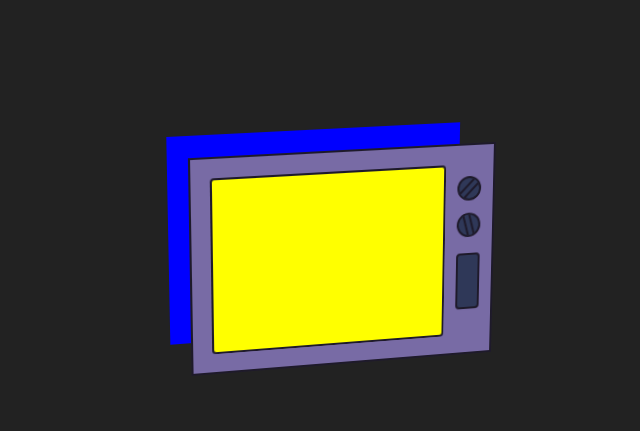
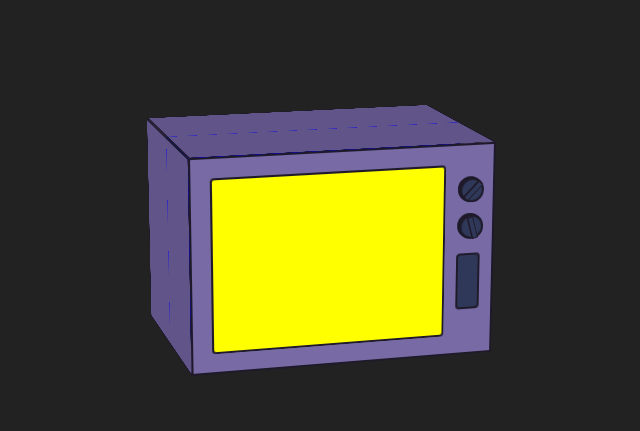
Before and after one commit to wuaiwuai/simpsons-quotes, a website: page index.html in a window 1280 px wide. Shown: the whole page, without its empty margins (324-964 px from the left). Drawn offline with Linux system fonts and the light colour scheme.

Commit message:
css updates

```diff
--- a/css/partials/_tv.scss
+++ b/css/partials/_tv.scss
@@ -29,6 +29,7 @@ $outline: darken($tv-color-base, 30%);
 	width: $size;
 	display: block;
 	transform-style: preserve-3d;
+	-webkit-transform-style: preserve-3d;
 	position: relative;
 
 	// transform: rotateX(-15deg) rotateY(15deg);
@@ -64,7 +65,26 @@ $outline: darken($tv-color-base, 30%);
 	left: $tv-frame;
 	@include border-radius(4px);
 }
+.tv-side.front {
+	// background: yellow;
+	transform-style: preserve-3d;
+	-webkit-transform-style: preserve-3d;
+	background: lighten($tv-color-base, 10%);
+	transform: translate3d(0, 0, $size*$rect/2);
+	height: $size*$rect;
+	&:after {
+		content: "";
+		display: block;
+		height: inherit;
+		width: inherit;
+	}
+}
 .tv-side .dial {
+	position: relative;
+	transform-style: preserve-3d;
+	-webkit-transform-style: preserve-3d;
+	.dial-layer {
+		-webkit-backface-visibility: hidden;
 		position: absolute;
 		top: 30px;
 		right: 12px;
@@ -73,26 +93,56 @@ $outline: darken($tv-color-base, 30%);
 		height: 24px;
 		box-sizing: border-box;
 		border: 2px solid $outline;
-	transform: rotate(45deg);
 		@include border-radius(20px);
-	&:after {
-		content: "";
-		position: absolute;
-		top: 0;
-		left: 0;
-		right: 0;
-		margin-right: auto;
-		margin-left: auto;
-		height: 20px;
-		width: 8px;
-		box-sizing: border-box;
-		background-color: $tv-color-box;
-		border-left: 2px solid $outline;
-		border-right: 2px solid $outline;
+		&:nth-child(1) {
+			transform: translate3d(0, 0, 2px); // bump first layer to handle chrome flicker
 		}
 		&:nth-child(2) {
-		top: 66px;
-		transform: rotate(-15deg);
+			transform: translate3d(0, 0, 2px);
+		}
+		&:nth-child(3) {
+			transform: translate3d(0, 0, 4px);
+		}
+		&:nth-child(4) {
+			transform: translate3d(0, 0, 6px);
+		}
+		&:nth-child(5) {
+			transform: translate3d(0, 0, 8px);
+		}
+	}
+	.nub {
+		position: absolute;
+		top: 30px;
+		right: 12px;
+		width: 24px;
+		height: 24px;
+		transform-style: preserve-3d;
+		-webkit-transform-style: preserve-3d;
+		transform: rotate(45deg) translate3d(0, 0, 10px); // rotate this janks for animation
+		.nub-layer {
+			position: absolute;
+			top: 1px;
+			right: 0;
+			left: 0;
+			margin-left: auto;
+			margin-right: auto;
+			background-color: $tv-color-box;
+			width: 6px;
+			height: 22px;
+			border: 1px solid $outline;
+			&:nth-child(2) {
+				transform: translate3d(0, 0, 1px);
+			}
+			&:nth-child(3) {
+				transform: translate3d(0, 0, 2px);
+			}
+		}
+	}
+	&:nth-child(2) {
+		top: 36px;
+		.nub {
+			transform: rotate(-15deg) translate3d(0, 0, 10px); // rotate this janks for animation
+		}
 	}
 }
 .tv-side .panel {
@@ -104,23 +154,6 @@ $outline: darken($tv-color-base, 30%);
 	height: 56px;
 	box-sizing: border-box;
 	border: 2px solid $outline;
-}
-.tv-side.front {
-	// background: yellow;
-	background: lighten($tv-color-base, 10%);
-	transform: translate3d(0, 0, $size*$rect/2);
-	height: $size*$rect;
-	&:after {
-		content: "";
-		display: block;
-		height: inherit;
-		width: inherit;
-		// box-shadow: 0 1px 0 lighten($tv-color-base, 10%),
-		// 			0 2px 0 lighten($tv-color-base, 10%),
-		// 			0 3px 0 lighten($tv-color-base, 10%),
-		// 			0 4px 0 lighten($tv-color-base, 10%),
-		// 			0 5px 0 lighten($tv-color-base, 10%);
-	}
 }
 .tv-side.back {
 	// background: orange;
--- a/index.html
+++ b/index.html
@@ -23,15 +23,37 @@
             <div id="tv">
                 <div class="tv-side screen"></div>
                 <div class="tv-side front">
-                    <div class="dial"></div>
-                    <div class="dial"></div>
+                    <div class="dial">
+                        <div class="dial-layer"></div>
+                        <div class="dial-layer"></div>
+                        <div class="dial-layer"></div>
+                        <div class="dial-layer"></div>
+                        <div class="dial-layer"></div>
+                        <div class="nub">
+                            <div class="nub-layer"></div>
+                            <div class="nub-layer"></div>
+                            <div class="nub-layer"></div>
+                        </div>
+                    </div>
+                    <div class="dial">
+                        <div class="dial-layer"></div>
+                        <div class="dial-layer"></div>
+                        <div class="dial-layer"></div>
+                        <div class="dial-layer"></div>
+                        <div class="dial-layer"></div>
+                        <div class="nub">
+                            <div class="nub-layer"></div>
+                            <div class="nub-layer"></div>
+                            <div class="nub-layer"></div>
+                        </div>
+                    </div>
                     <div class="panel"></div>
                 </div>
-                <!-- <div class="tv-side back"></div> -->
-                <!-- <div class="tv-side left"></div> -->
-                <!-- <div class="tv-side right"></div> -->
-                <!-- <div class="tv-side top"></div> -->
-                <!-- <div class="tv-side bottom"></div> -->
+                <div class="tv-side back"></div>
+                <div class="tv-side left"></div>
+                <div class="tv-side right"></div>
+                <div class="tv-side top"></div>
+                <div class="tv-side bottom"></div>
             </div>
         </div>
 
```
Also changed, not shown: css/main.css. Lines whose indentation alone changed are shown as unchanged.
